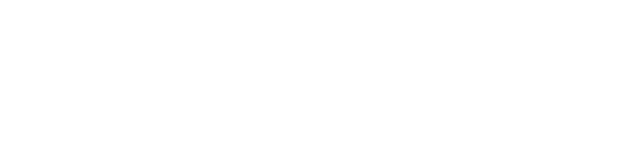
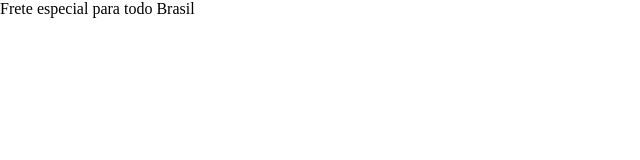
Before and after one commit to edivan220479/custom-shirt, a plain HTML site: page index.html in a window 1280 px wide. Shown: the whole page, without its empty margins (0-640 px from the left). Drawn offline with Linux system fonts and the light colour scheme.

Commit message:
Update index.html

```diff
--- a/index.html
+++ b/index.html
@@ -8,6 +8,11 @@
     <link rel="icon" href="images/favicon.png"/>
 </head>
 <body>
+    <section>
+        Frete especial para todo Brasil
+    </section>
+
+
 
     <script src="js/script.js"></script>
 </body>
```
